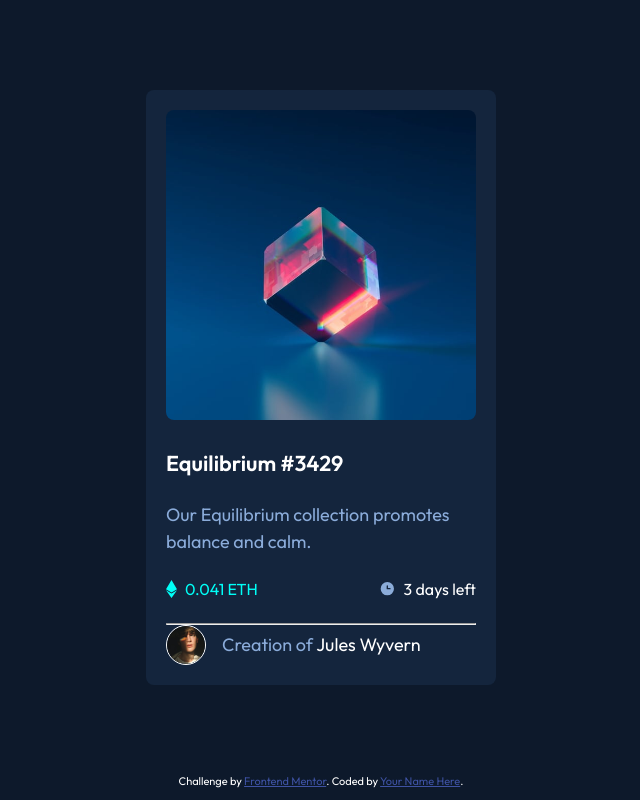
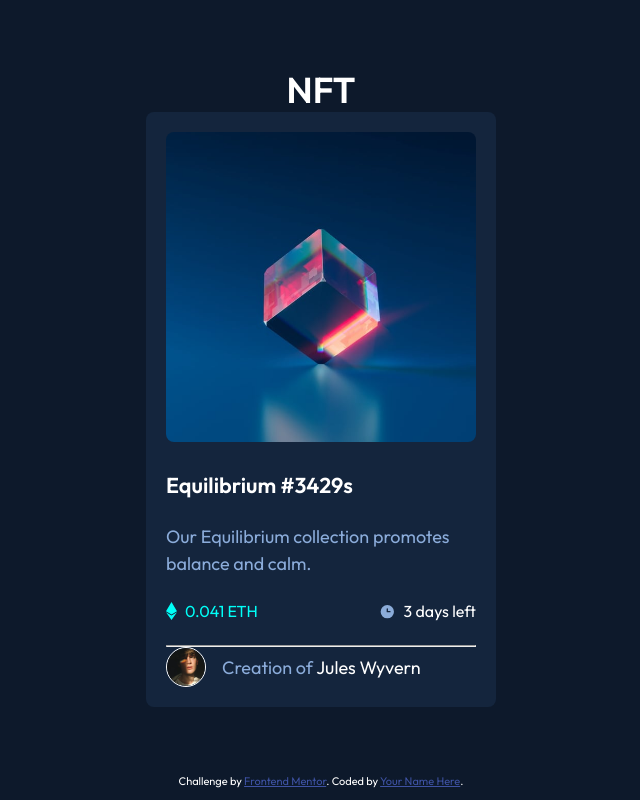
Before and after one commit to nishojib/nft-preview-card-component, a plain HTML site: page index.html in a window 1280 px wide. Shown: the whole page, without its empty margins (319-959 px from the left). Drawn offline with Linux system fonts and the light colour scheme.

Commit message:
added header to the index.html

```diff
--- a/index.html
+++ b/index.html
@@ -1,16 +1,20 @@
 <!DOCTYPE html>
 <html lang="en">
+
 <head>
   <meta charset="UTF-8">
-  <meta name="viewport" content="width=device-width, initial-scale=1.0"> <!-- displays site properly based on user's device -->
+  <meta name="viewport" content="width=device-width, initial-scale=1.0">
+  <!-- displays site properly based on user's device -->
 
   <link rel="icon" type="image/png" sizes="32x32" href="./images/favicon-32x32.png">
   <link rel="stylesheet" type="text/css" href="./main.css">
 
   <title>Frontend Mentor | NFT preview card component</title>
 </head>
+
 <body>
   <main>
+    <h1>NFT</h1>
     <div class="card">
       <div class="card__img__container">
         <div class="overlay">
@@ -19,7 +23,7 @@
         <img class="card__img" src="images/image-equilibrium.jpg" alt="Image Equilibrium" />
       </div>
       <h1 class="card__title">
-        Equilibrium #3429
+        Equilibrium #3429s
       </h1>
       <div class="card__description">
         Our Equilibrium collection promotes balance and calm.
@@ -53,4 +57,5 @@
     Coded by <a href="#">Your Name Here</a>.
   </footer>
 </body>
+
 </html>
```
